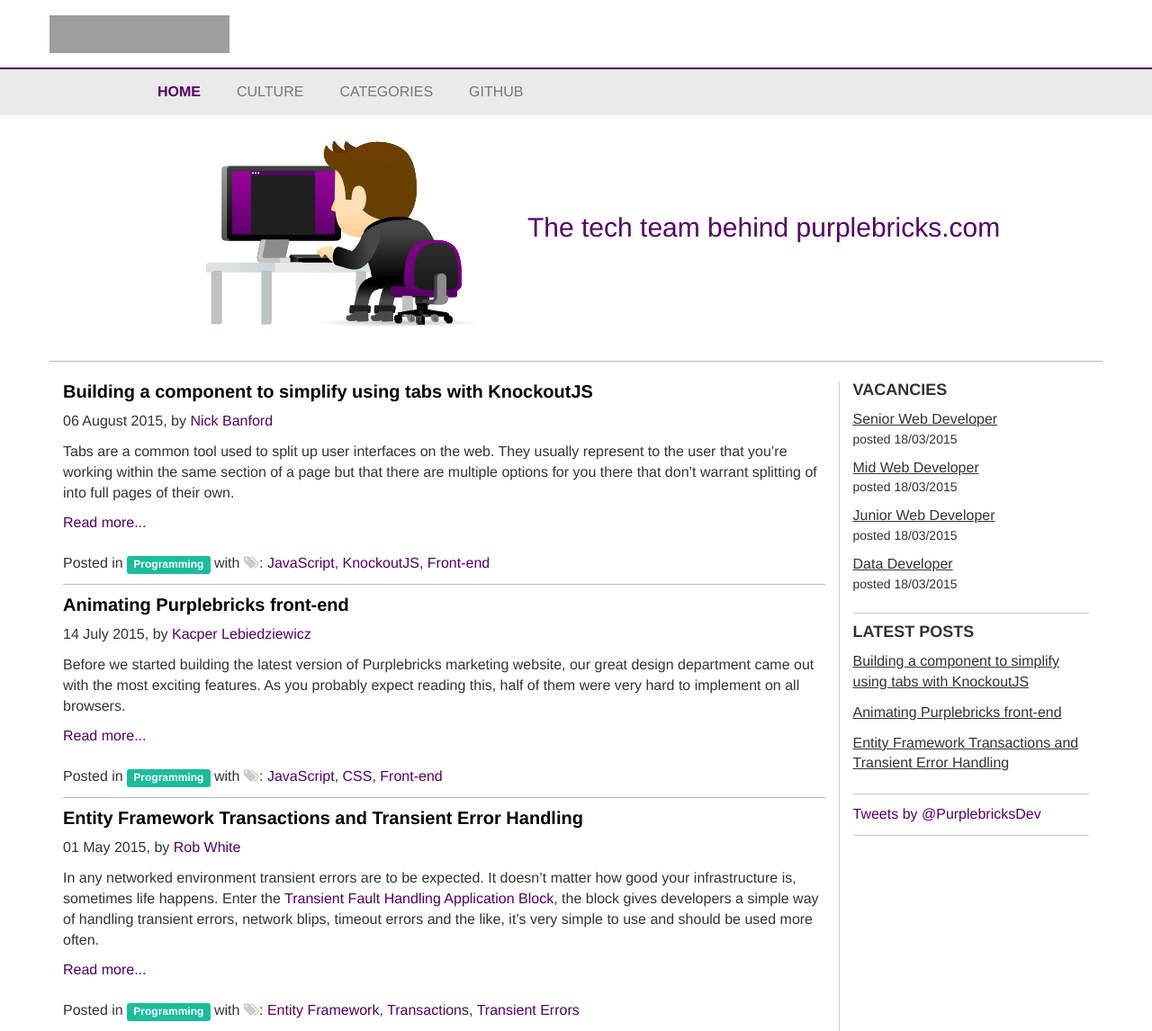
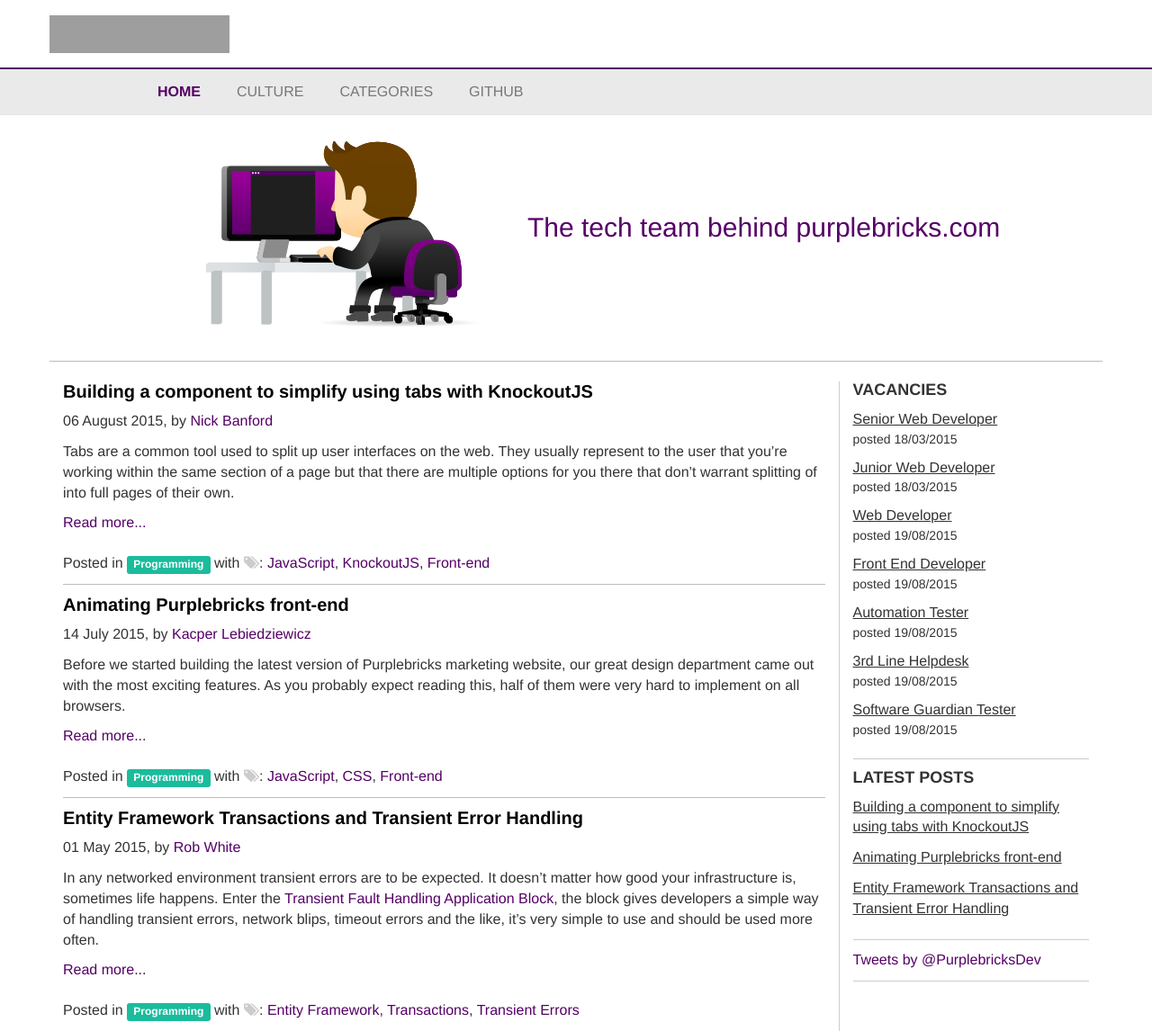
Before and after one commit to purplebricks/purplebricks.github.io, a Jekyll site: the page built from index.html, in a window 1280 px wide. Shown: the whole page at 90% size. Built offline with Jekyll 4.4.1, drawn with Linux system fonts in a browser that asks for light colours; nearby versions of some CDN libraries; the list of posts is cut into pages by our own code; comment, search, counter and statistics services are not loaded; grey boxes are pictures that could not be loaded.

Commit message:
Added new job roles

```diff
--- a/_includes/vacancies.html
+++ b/_includes/vacancies.html
@@ -5,15 +5,27 @@
         <span>posted 18/03/2015</span>
     </li>
     <li>
-        <a href="https://www.purplebricks.com/jointheteam/midwebdeveloper">Mid Web Developer</a>
-        <span>posted 18/03/2015</span>
-    </li>
-    <li>
         <a href="https://www.purplebricks.com/jointheteam/juniorwebdeveloper">Junior Web Developer</a>
         <span>posted 18/03/2015</span>
     </li>
     <li>
-        <a href="https://www.purplebricks.com/jointheteam/datadeveloper">Data Developer</a>
-        <span>posted 18/03/2015</span>
+        <a href="https://www.purplebricks.com/jointheteam/webdeveloper">Web Developer</a>
+        <span>posted 19/08/2015</span>
+    </li>
+    <li>
+        <a href="https://www.purplebricks.com/jointheteam/frontenddeveloper">Front End Developer</a>
+        <span>posted 19/08/2015</span>
+    </li>
+    <li>
+        <a href="https://www.purplebricks.com/jointheteam/automationtester">Automation Tester</a>
+        <span>posted 19/08/2015</span>
+    </li>
+    <li>
+        <a href="https://www.purplebricks.com/jointheteam/thirdlinehelpdesk">3rd Line Helpdesk</a>
+        <span>posted 19/08/2015</span>
+    </li>
+    <li>
+        <a href="https://www.purplebricks.com/jointheteam/softwareguardiantester">Software Guardian Tester</a>
+        <span>posted 19/08/2015</span>
     </li>
 </ul>
```
